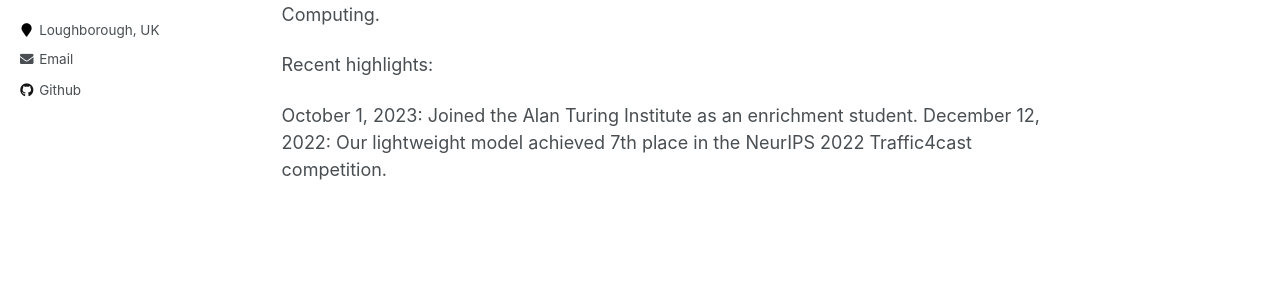
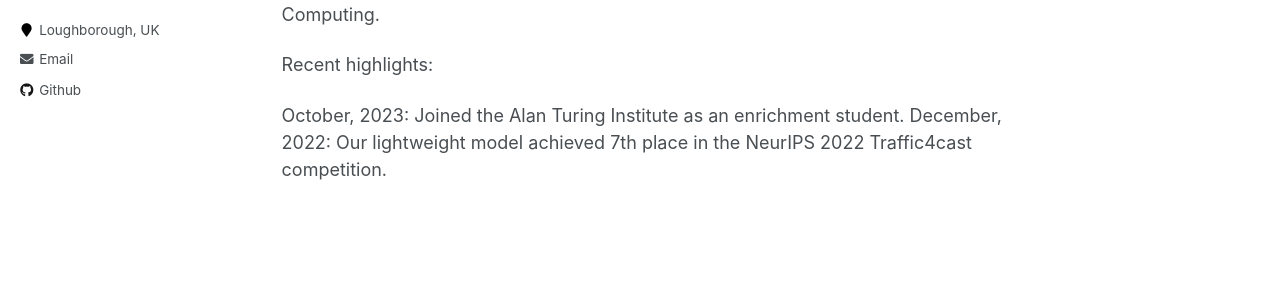
Before and after one commit to Ye-We1/Ye-We1.github.io, a Jekyll site: the page built from _pages/about.md, in a window 1280 px wide. Shown: the part 395-693 px from the top of the page. Built offline with Jekyll 4.4.1, drawn with Linux system fonts in a browser that asks for light colours; some of the changed lines change nothing that is shown.

Commit message:
Update about.md

```diff
--- a/_pages/about.md
+++ b/_pages/about.md
@@ -16,34 +16,5 @@
 
 Recent highlights:
 
-October 1, 2023: Joined the Alan Turing Institute as an enrichment student.
-December 12, 2022: Our lightweight model achieved 7th place in the NeurIPS 2022 Traffic4cast competition.
-
-<!-- ## Introduction
-
-Hello and welcome to my personal website! My name is Ye Wei, and I am currently a third-year PhD student at Loughborough University. My research interests lie at the intersection of traffic forecasting and spatio-temporal prediction. As a dedicated researcher, I hope to contribute to the advancement of technologies that can have a profound impact on our daily lives.
-
-## Research Interests
-
-1. **Graph Neural Networks**: I am fascinated by the potential of graph neural networks to model complex relationships and patterns in structured data. My research in this area aims to develop novel algorithms and architectures to improve their efficiency and scalability for real-world applications.
-
-2. **Time-Series Forecasting**: Accurate time-series forecasting is essential for a wide range of industries and applications. I am working on developing state-of-the-art models that can efficiently capture temporal patterns and provide reliable predictions for various domains, such as finance, climate, and traffic.
-
-3. **Spatial-Temporal Prediction**: Understanding and predicting the dynamics of spatial-temporal data is a challenging yet crucial task. My research focuses on devising innovative methods to capture both spatial and temporal dependencies in data, ultimately leading to more accurate predictions in areas like urban planning, transportation, and environmental monitoring.
-
-4. **Mobility**: The study of human mobility patterns has significant implications for urban planning, transportation, and public health. I am interested in harnessing the power of data-driven approaches to uncover insights into human movement and behavior, which can be used to inform policy and improve our urban environments.
-
-## Background
-
-I began my academic journey with a strong foundation in Electrical and Computer Engineering, completing my Bachelor's degree at Shanghai Jiao Tong University. During these years, I developed a keen interest in leveraging advanced machine learning and deep learning techniques to address complex problems in the field.
-
-## Collaborations and Goals
-
-Throughout my academic career, I have had the opportunity to collaborate with researchers from diverse fields, including transportation and electronic, which has enriched my learning experience and allowed me to tackle complex interdisciplinary problems. I am always open to new collaborations and eager to explore innovative research ideas.
-
-My ultimate goal is to contribute to the development of cutting-edge technologies and methodologies that can help address the challenges our society faces today. By sharing my knowledge and findings through publications, presentations, and this website, I hope to inspire others in the field and foster a collaborative environment for continued innovation.
-
-## Contact
-
-Thank you for visiting my website! Feel free to explore my research projects, publications, and blog for more information about my work. If you have any questions or would like to discuss potential collaborations, please do not hesitate to get in touch via the contact page.
- -->
+October, 2023: Joined the Alan Turing Institute as an enrichment student.
+December, 2022: Our lightweight model achieved 7th place in the NeurIPS 2022 Traffic4cast competition.
```
